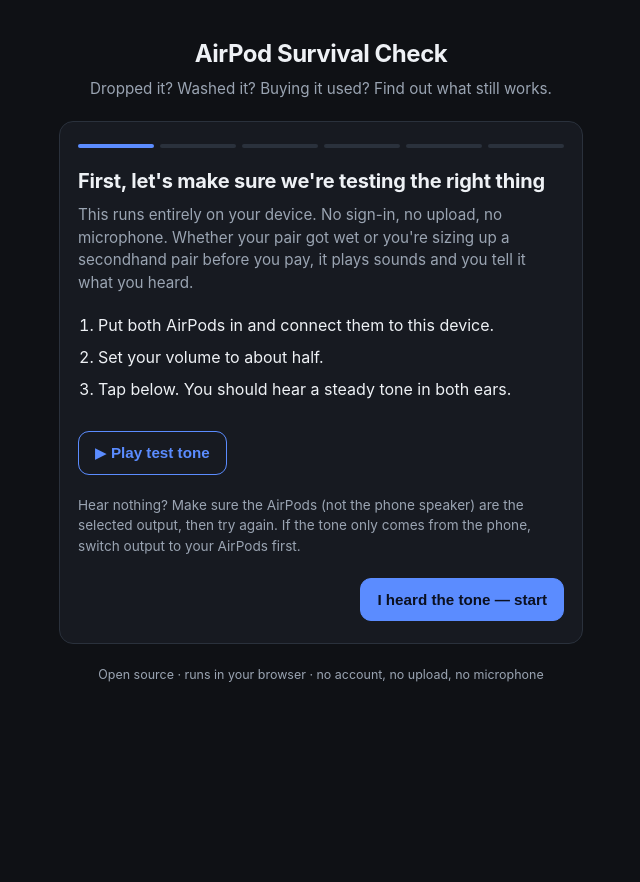
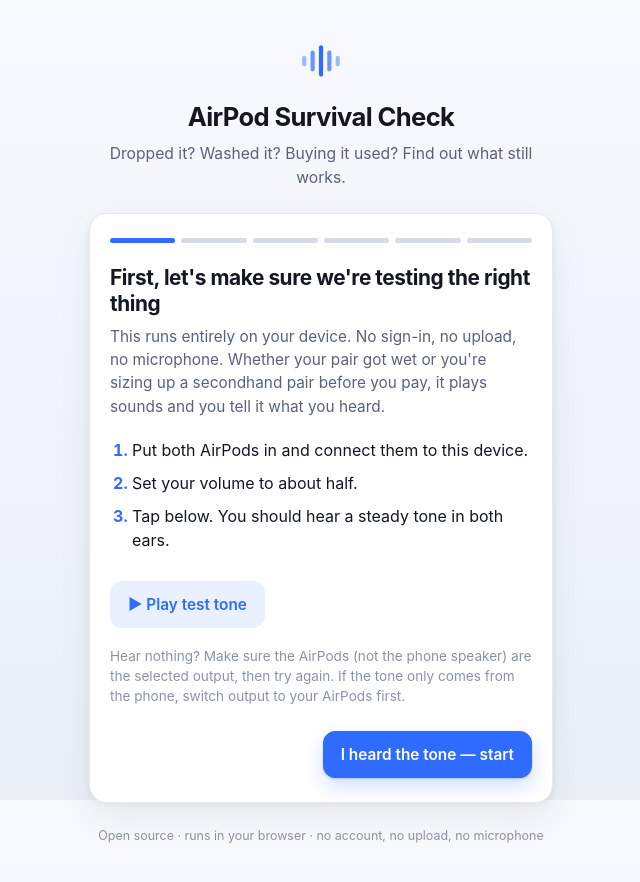
Before and after one commit to jkkorn/airpod-dr, a React (Vite) app: page / in a window 1280 px wide. Shown: the top 882 px of the page, without its empty margins (319-959 px from the left). Before the commit the page ends 800 px from the top, so only its background shows below. Built offline with nearby package versions, Linux system fonts and the light colour scheme.

Commit message:
feat: light design overhaul and shareable results message (#3)
Co-authored-by: Jonathan <jonathan@ritua.app>

```diff
--- a/index.html
+++ b/index.html
@@ -3,7 +3,7 @@
   <head>
     <meta charset="UTF-8" />
     <meta name="viewport" content="width=device-width, initial-scale=1.0, viewport-fit=cover" />
-    <meta name="theme-color" content="#0f1115" />
+    <meta name="theme-color" content="#f7f9fd" />
     <meta
       name="description"
       content="Check whether your damaged or secondhand AirPods' speakers survived. Runs in your browser, no install, no account, no microphone."
--- a/src/App.tsx
+++ b/src/App.tsx
@@ -41,6 +41,13 @@ export default function App() {
   return (
     <main className="app">
       <header className="masthead">
+        <svg className="mark" viewBox="0 0 44 44" fill="none" aria-hidden="true">
+          <rect x="4" y="17" width="4" height="10" rx="2" fill="currentColor" opacity="0.45" />
+          <rect x="12" y="12" width="4" height="20" rx="2" fill="currentColor" opacity="0.7" />
+          <rect x="20" y="7" width="4" height="30" rx="2" fill="currentColor" />
+          <rect x="28" y="12" width="4" height="20" rx="2" fill="currentColor" opacity="0.7" />
+          <rect x="36" y="17" width="4" height="10" rx="2" fill="currentColor" opacity="0.45" />
+        </svg>
         <h1>AirPod Survival Check</h1>
         <p className="tagline">Dropped it? Washed it? Buying it used? Find out what still works.</p>
       </header>
--- a/src/components/Results.tsx
+++ b/src/components/Results.tsx
@@ -8,6 +8,14 @@ const STATUS_TONE: Record<BudVerdict['status'], string> = {
   rattle: 'warn',
   inconclusive: 'warn',
   silent: 'bad',
+}
+
+const STATUS_EMOJI: Record<BudVerdict['status'], string> = {
+  pass: '✅',
+  weak: '⚠️',
+  rattle: '⚠️',
+  inconclusive: '⚠️',
+  silent: '❌',
 }
 
 function VerdictCard({ v }: { v: BudVerdict }) {
@@ -27,15 +35,17 @@ function VerdictCard({ v }: { v: BudVerdict }) {
 }
 
 function buildShareText(s: Summary): string {
-  const line = (v: BudVerdict) => `${v.bud === 'left' ? 'Left' : 'Right'}: ${v.headline} (${confidenceLabel(v.confidence).toLowerCase()})`
+  const line = (v: BudVerdict) => `${STATUS_EMOJI[v.status]} ${v.headline}`
   return [
-    'AirPod Survival Check',
+    '🎧 AirPod Survival Check',
+    '',
     s.overall,
     '',
     line(s.left),
     line(s.right),
     '',
-    'Tested with an open-source acoustic check (no telemetry, browser-only).',
+    'Check yours — free, no app, no login:',
+    'https://jkkorn.github.io/airpod-dr/',
   ].join('\n')
 }
 
--- a/src/styles.css
+++ b/src/styles.css
@@ -1,274 +1,162 @@
 :root {
-  --bg: #0f1115;
-  --panel: #171a21;
-  --panel-2: #1f242d;
-  --line: #2a313c;
-  --text: #eef1f5;
-  --muted: #9aa4b2;
-  --accent: #5b8cff;
-  --good: #3ecf8e;
-  --warn: #f4b740;
-  --bad: #ef5f6b;
-  --radius: 14px;
-  font-synthesis: none;
+  --bg-a: #f7f9fd;
+  --bg-b: #eaeff7;
+  --surface: #ffffff;
+  --surface-2: #f6f8fc;
+  --line: #e7eaf1;
+  --line-strong: #d6dbe6;
+  --text: #121722;
+  --text-muted: #58627a;
+  --text-faint: #8a93a6;
+  --accent: #2f6bff;
+  --accent-ink: #ffffff;
+  --accent-soft: rgba(47, 107, 255, 0.1);
+  --good: #0f9d6b;
+  --good-soft: rgba(15, 157, 107, 0.1);
+  --warn: #cf8600;
+  --warn-soft: rgba(207, 134, 0, 0.12);
+  --bad: #e0413f;
+  --bad-soft: rgba(224, 65, 63, 0.1);
+  --radius: 18px;
+  --radius-sm: 12px;
+  --shadow-md: 0 2px 6px rgba(18, 30, 55, 0.05), 0 14px 34px rgba(18, 30, 55, 0.07);
+  color-scheme: light;
+}
+
+* { box-sizing: border-box; }
+
+html, body, #root { margin: 0; min-height: 100%; }
+
+body {
+  background: linear-gradient(180deg, var(--bg-a), var(--bg-b)) no-repeat fixed;
+  color: var(--text);
+  font-family: -apple-system, BlinkMacSystemFont, 'SF Pro Text', 'Segoe UI', Roboto, Helvetica, Arial, sans-serif;
+  line-height: 1.5;
+  -webkit-font-smoothing: antialiased;
   -webkit-text-size-adjust: 100%;
 }
 
-* {
-  box-sizing: border-box;
+.app {
+  max-width: 500px;
+  margin: 0 auto;
+  padding: 28px 18px calc(48px + env(safe-area-inset-bottom));
 }
 
-html,
-body,
-#root {
-  margin: 0;
-  min-height: 100%;
+/* Masthead */
+.masthead { text-align: center; padding: 10px 0 24px; }
+.mark { width: 46px; height: 46px; display: block; margin: 0 auto 14px; color: var(--accent); }
+.masthead h1 { font-size: 1.6rem; margin: 0 0 6px; letter-spacing: -0.025em; font-weight: 700; }
+.tagline { margin: 0; color: var(--text-muted); font-size: 0.98rem; }
+
+/* Card shell */
+.shell {
+  background: var(--surface);
+  border: 1px solid var(--line);
+  border-radius: var(--radius);
+  padding: 24px 20px;
+  box-shadow: var(--shadow-md);
 }
 
-body {
-  background: var(--bg);
-  color: var(--text);
-  font-family: -apple-system, BlinkMacSystemFont, 'Segoe UI', Roboto, Helvetica, Arial, sans-serif;
-  line-height: 1.5;
-}
+.progress { display: flex; gap: 6px; margin-bottom: 22px; }
+.pip { height: 5px; flex: 1; border-radius: 999px; background: var(--line-strong); transition: background 0.25s ease; }
+.pip-on { background: var(--accent); }
 
-.app {
-  max-width: 560px;
-  margin: 0 auto;
-  padding: 24px 18px calc(40px + env(safe-area-inset-bottom));
-}
+.title { font-size: 1.3rem; margin: 0 0 8px; letter-spacing: -0.02em; font-weight: 700; line-height: 1.25; }
+.subtitle { color: var(--text-muted); margin: 0 0 20px; font-size: 0.96rem; }
 
-.masthead {
-  text-align: center;
-  padding: 12px 0 20px;
-}
-.masthead h1 {
-  font-size: 1.5rem;
-  margin: 0 0 6px;
-  letter-spacing: -0.02em;
-}
-.tagline {
-  margin: 0;
-  color: var(--muted);
-  font-size: 0.95rem;
-}
+.step-body { display: flex; flex-direction: column; gap: 16px; }
 
-.shell {
-  background: var(--panel);
+.setup-list { margin: 0 0 4px; padding-left: 22px; }
+.setup-list li { margin-bottom: 9px; color: var(--text); }
+.setup-list li::marker { color: var(--accent); font-weight: 700; }
+
+.qcard {
+  background: var(--surface-2);
   border: 1px solid var(--line);
   border-radius: var(--radius);
-  padding: 22px 18px;
-}
-
-.progress {
-  display: flex;
-  gap: 6px;
-  margin-bottom: 18px;
-}
-.pip {
-  height: 4px;
-  flex: 1;
-  border-radius: 999px;
-  background: var(--line);
-  transition: background 0.2s;
-}
-.pip-on {
-  background: var(--accent);
-}
-
-.title {
-  font-size: 1.25rem;
-  margin: 0 0 8px;
-  letter-spacing: -0.01em;
-}
-.subtitle {
-  color: var(--muted);
-  margin: 0 0 18px;
-  font-size: 0.95rem;
-}
-
-.step-body {
+  padding: 16px;
   display: flex;
   flex-direction: column;
-  gap: 16px;
+  gap: 13px;
 }
+.q { margin: 0; font-weight: 600; font-size: 1rem; }
+.hint { color: var(--text-faint); font-size: 0.85rem; margin: 2px 0 0; }
 
-.setup-list {
-  margin: 0 0 6px;
-  padding-left: 20px;
-  color: var(--text);
-}
-.setup-list li {
-  margin-bottom: 8px;
-}
+.row { display: flex; gap: 10px; flex-wrap: wrap; }
+.row > * { flex: 1; }
 
-.qcard {
-  background: var(--panel-2);
-  border: 1px solid var(--line);
-  border-radius: var(--radius);
-  padding: 14px;
-  display: flex;
-  flex-direction: column;
-  gap: 12px;
-}
-.q {
-  margin: 0;
-  font-weight: 600;
-}
-.hint {
-  color: var(--muted);
-  font-size: 0.85rem;
-  margin: 4px 0 0;
-}
+.choices { display: flex; gap: 8px; flex-wrap: wrap; }
 
-.row {
-  display: flex;
-  gap: 10px;
-  flex-wrap: wrap;
-}
-.row > * {
-  flex: 1;
-}
-
-.choices {
-  display: flex;
-  gap: 8px;
-  flex-wrap: wrap;
-}
-
+/* Buttons */
 .btn {
   appearance: none;
-  border: 1px solid var(--line);
-  background: var(--panel-2);
+  border: 1px solid var(--line-strong);
+  background: var(--surface);
   color: var(--text);
-  font-size: 0.95rem;
+  font-size: 0.96rem;
   font-weight: 600;
-  padding: 12px 16px;
-  border-radius: 11px;
+  padding: 13px 17px;
+  border-radius: var(--radius-sm);
   cursor: pointer;
-  transition: transform 0.05s, background 0.15s, border-color 0.15s, opacity 0.15s;
+  transition: transform 0.06s ease, background 0.15s, border-color 0.15s, box-shadow 0.15s, opacity 0.15s;
   touch-action: manipulation;
+  font-family: inherit;
 }
-.btn:active {
-  transform: scale(0.98);
-}
-.btn:disabled {
-  opacity: 0.5;
-  cursor: default;
-}
+.btn:active { transform: scale(0.98); }
+.btn:disabled { opacity: 0.45; cursor: default; }
 
 .btn-primary {
   background: var(--accent);
   border-color: var(--accent);
-  color: #0b1020;
+  color: var(--accent-ink);
+  box-shadow: 0 1px 2px rgba(47, 107, 255, 0.25), 0 8px 20px rgba(47, 107, 255, 0.22);
 }
-.btn-ghost {
-  background: transparent;
-}
-.btn-play {
-  background: var(--panel);
-  border-color: var(--accent);
-  color: var(--accent);
-  align-self: flex-start;
-}
+.btn-primary:disabled { box-shadow: none; }
+.btn-ghost { background: transparent; border-color: transparent; color: var(--text-muted); }
+.btn-play { background: var(--accent-soft); border-color: transparent; color: var(--accent); align-self: flex-start; }
 
-.btn-choice {
-  flex: 1 1 auto;
-  min-width: 84px;
-}
-.btn-choice.selected {
-  border-color: var(--accent);
-  background: #20283a;
-}
-.btn-choice.selected.tone-good {
-  border-color: var(--good);
-  background: rgba(62, 207, 142, 0.12);
-}
-.btn-choice.selected.tone-warn {
-  border-color: var(--warn);
-  background: rgba(244, 183, 64, 0.12);
-}
-.btn-choice.selected.tone-bad {
-  border-color: var(--bad);
-  background: rgba(239, 95, 107, 0.12);
-}
+.btn-choice { flex: 1 1 auto; min-width: 86px; color: var(--text-muted); }
+.btn-choice.selected { border-color: var(--accent); background: var(--accent-soft); color: var(--text); }
+.btn-choice.selected.tone-good { border-color: var(--good); background: var(--good-soft); color: var(--good); }
+.btn-choice.selected.tone-warn { border-color: var(--warn); background: var(--warn-soft); color: var(--warn); }
+.btn-choice.selected.tone-bad { border-color: var(--bad); background: var(--bad-soft); color: var(--bad); }
 
-.nav {
-  display: flex;
-  justify-content: space-between;
-  align-items: center;
-  margin-top: 22px;
-  gap: 12px;
-}
+.nav { display: flex; justify-content: space-between; align-items: center; margin-top: 24px; gap: 12px; }
 
 /* Results */
-.results .overall {
-  font-size: 1.05rem;
-  color: var(--text);
-  margin: 0 0 18px;
-}
-.overall {
-  margin: 0 0 18px;
-}
+.overall { font-size: 1.08rem; color: var(--text); margin: 0 0 20px; line-height: 1.45; }
 .verdict {
   border: 1px solid var(--line);
-  border-left-width: 4px;
   border-radius: var(--radius);
-  padding: 14px 16px;
+  padding: 16px 16px 16px 20px;
   margin-bottom: 12px;
-  background: var(--panel-2);
+  background: var(--surface-2);
+  position: relative;
+  overflow: hidden;
 }
-.verdict.tone-good {
-  border-left-color: var(--good);
+.verdict::before { content: ''; position: absolute; left: 0; top: 0; bottom: 0; width: 4px; }
+.verdict.tone-good::before { background: var(--good); }
+.verdict.tone-warn::before { background: var(--warn); }
+.verdict.tone-bad::before { background: var(--bad); }
+.verdict header { display: flex; justify-content: space-between; align-items: center; gap: 10px; }
+.verdict-bud { font-weight: 700; font-size: 0.82rem; letter-spacing: 0.03em; text-transform: uppercase; color: var(--text-faint); }
+.verdict-conf {
+  font-size: 0.74rem; font-weight: 600; padding: 3px 10px; border-radius: 999px;
+  background: var(--surface); border: 1px solid var(--line); color: var(--text-muted); white-space: nowrap;
 }
-.verdict.tone-warn {
-  border-left-color: var(--warn);
-}
-.verdict.tone-bad {
-  border-left-color: var(--bad);
-}
-.verdict header {
-  display: flex;
-  justify-content: space-between;
-  align-items: center;
-  font-size: 0.78rem;
-  color: var(--muted);
-  text-transform: uppercase;
-  letter-spacing: 0.04em;
-}
-.verdict h3 {
-  margin: 8px 0 6px;
-  font-size: 1.05rem;
-}
-.verdict-detail {
-  margin: 0 0 10px;
-  color: var(--text);
-}
-.verdict-next {
-  margin: 0;
-  color: var(--muted);
-  font-size: 0.92rem;
-}
+.verdict h3 { margin: 9px 0 6px; font-size: 1.08rem; letter-spacing: -0.01em; }
+.verdict-detail { margin: 0 0 10px; color: var(--text); font-size: 0.95rem; }
+.verdict-next { margin: 0; color: var(--text-muted); font-size: 0.92rem; }
+.verdict-next strong { color: var(--text); }
 
 .disclaimer {
-  color: var(--muted);
+  color: var(--text-faint);
   font-size: 0.85rem;
   border-top: 1px solid var(--line);
-  padding-top: 14px;
-  margin: 18px 0;
+  padding-top: 16px;
+  margin: 20px 0;
 }
+.actions { display: flex; gap: 12px; }
+.actions .btn { flex: 1; }
 
-.actions {
-  display: flex;
-  gap: 12px;
-}
-.actions .btn {
-  flex: 1;
-}
-
-.footer {
-  text-align: center;
-  color: var(--muted);
-  font-size: 0.78rem;
-  padding: 22px 0 0;
-}
+.footer { text-align: center; color: var(--text-faint); font-size: 0.78rem; padding: 24px 8px 0; }
```
